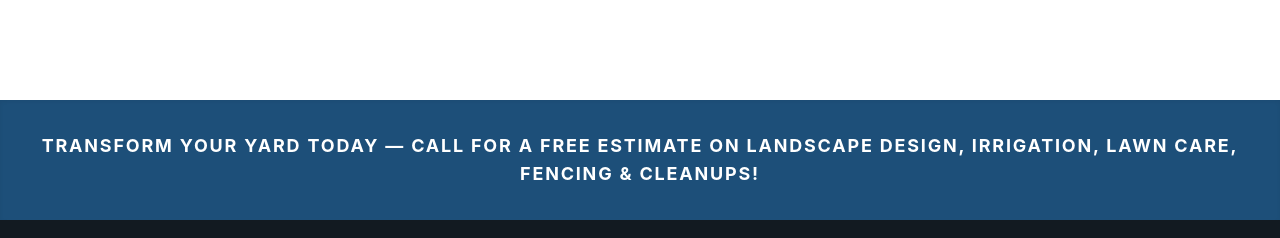
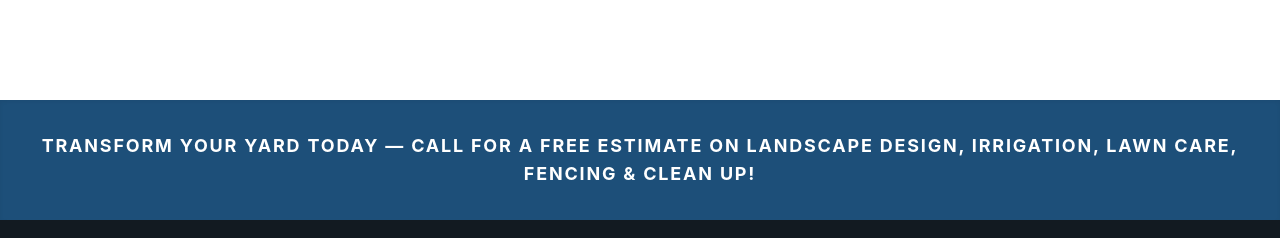
Before and after one commit to luanPro35/Environment, a React (Vite) app: page /about-us in a window 1280 px wide. Shown: the part 3422-3660 px from the top of the page. Built offline with nearby package versions, Linux system fonts and the light colour scheme.

Commit message:
feat: add Call To Action (CTA) component for displaying a promotional message.

```diff
--- a/src/components/CTA.jsx
+++ b/src/components/CTA.jsx
@@ -4,7 +4,7 @@ const CTA = () => {
   return (
     <section className="bg-[#1d4f79] py-8 text-center text-lg font-bold uppercase tracking-widest text-white shadow-inner">
       <div className="px-4">
-        TRANSFORM YOUR YARD TODAY — CALL FOR A FREE ESTIMATE ON LANDSCAPE DESIGN, IRRIGATION, LAWN CARE, FENCING & CLEANUPS!
+        TRANSFORM YOUR YARD TODAY — CALL FOR A FREE ESTIMATE ON LANDSCAPE DESIGN, IRRIGATION, LAWN CARE, FENCING & CLEAN UP!
       </div>
     </section>
   );
```
